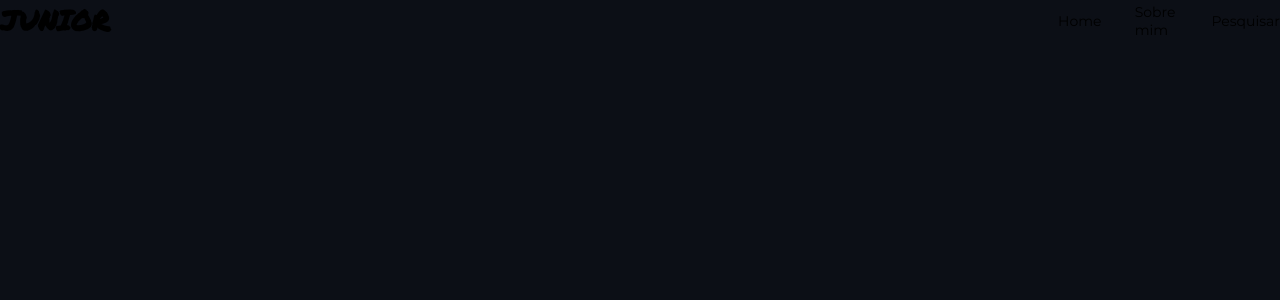
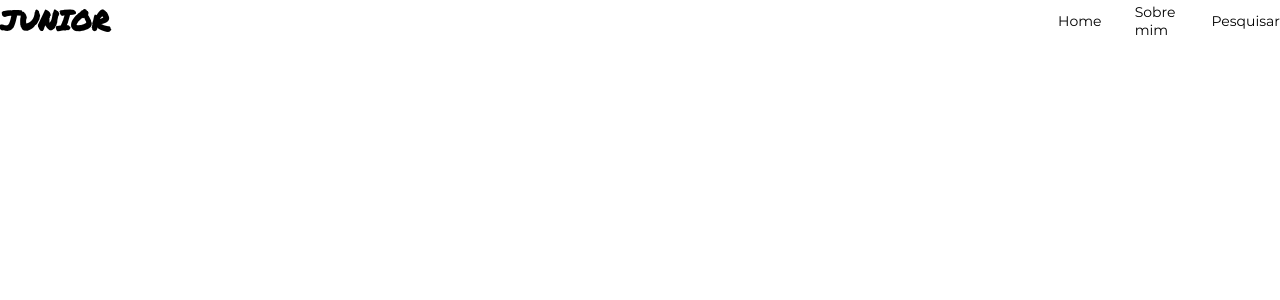
Before and after one commit to jjunior96/new-blog, a Next.js app: page / in a window 1280 px wide. Shown: the top 300 px of the page. Built offline with nearby package versions, Linux system fonts and the light colour scheme.

Commit message:
style: Add new global styles

```diff
--- a/src/styles/global.ts
+++ b/src/styles/global.ts
@@ -44,7 +44,7 @@ const GlobalStyles = createGlobalStyle`
 
     body {
       font-size: ${theme.font.sizes.medium};
-      background-color: #0c0f16;
+      background-color: ${theme.colors.gray300};
     }
 
     body,
```
